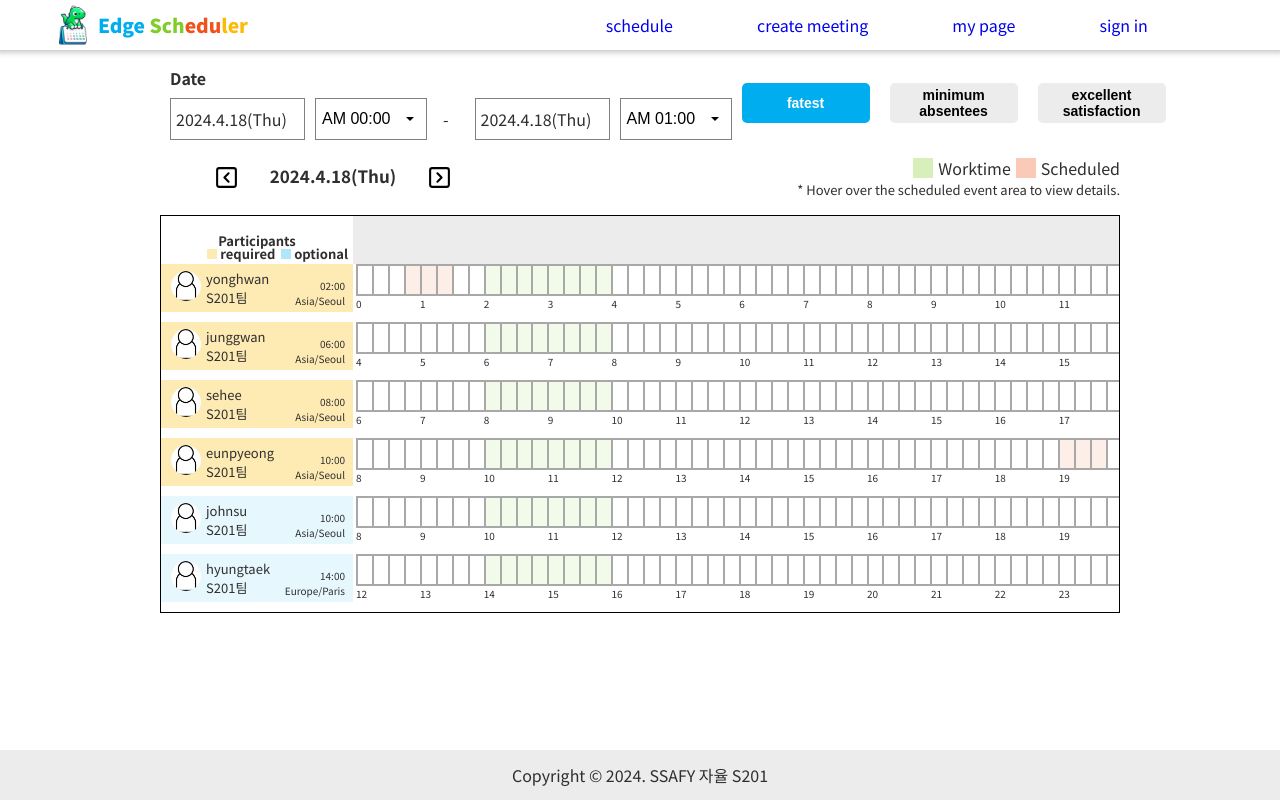
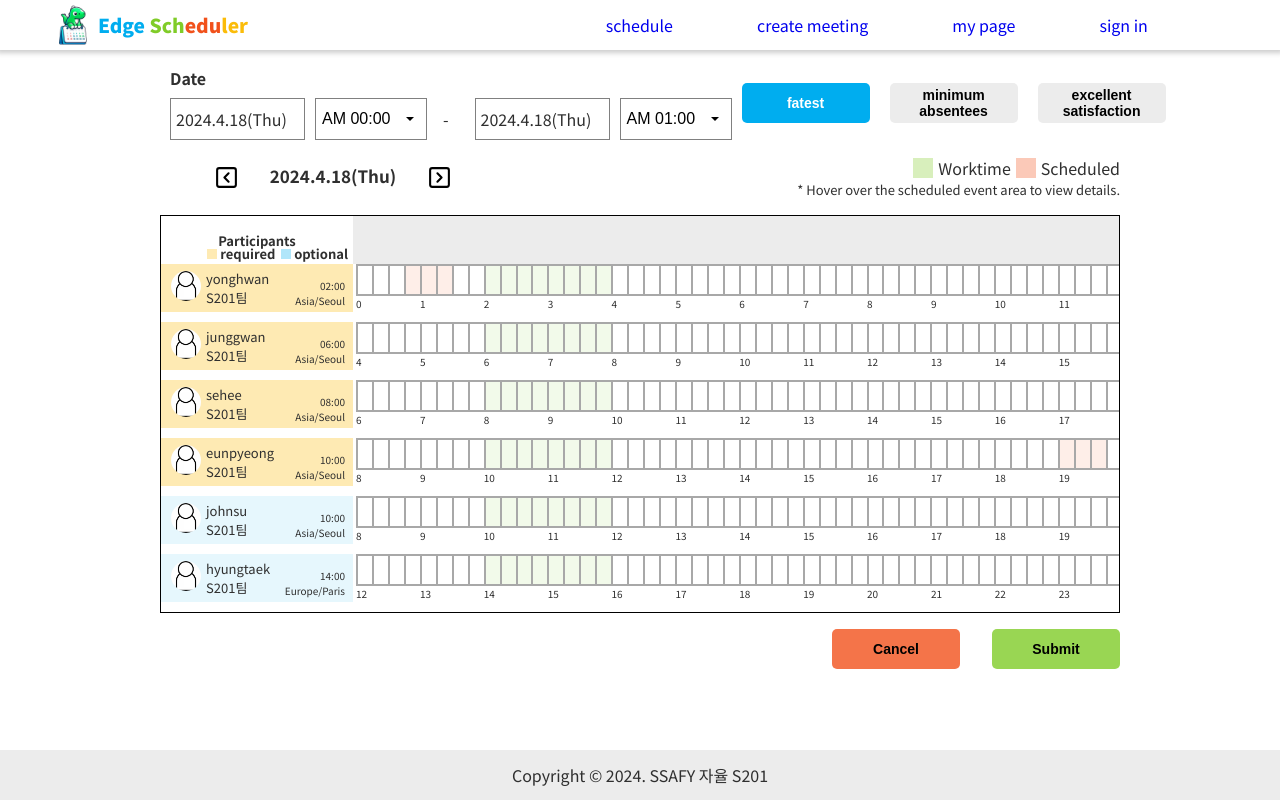
Before and after one commit to EdgeScheduler-SSAFY/Frontend, a Next.js app: page /meeting/meetingSchedule in a window 1280 px wide. Built offline with nearby package versions, Linux system fonts and the light colour scheme.

Commit message:
✨Feat :  Make buttons and submit, cancel button
Change-Id: I948eb03c60b92b468f9b0e7e056d7341a89c8ab6

```diff
--- a/src/app/meeting/meetingSchedule/page.tsx
+++ b/src/app/meeting/meetingSchedule/page.tsx
@@ -7,6 +7,8 @@ import { LuChevronLeftSquare, LuChevronRightSquare } from "react-icons/lu";
 import ScheduleComponent from "./scheduleComponent";
 import { Color } from "@/shared/lib/styles/color";
 import RecommendTypeSetButton from "@/features/meetingSchedule/ui/RecommendTypeSetButton";
+import CancelButton from "@/features/meetingSchedule/ui/CancelButton";
+import SubmitButton from "@/features/meetingSchedule/ui/SubmitButton";
 
 const days = ["Sun", "Mon", "Tue", "Wed", "Thu", "Fri", "Sat"];
 export default function MeetingSchedule() {
@@ -218,6 +220,11 @@ export default function MeetingSchedule() {
         setParentStartIndex={(timeIndex: number) => setStartIndex(timeIndex)}
         setParentEndIndex={(timeIndex: number) => setEndIndex(timeIndex)}
       />
+
+      <ButtonsLayout>
+        <CancelButton>Cancel</CancelButton>
+        <SubmitButton>Submit</SubmitButton>
+      </ButtonsLayout>
     </MainLayout>
   );
 }
@@ -360,3 +367,10 @@ const TimeDiv = styled.div`
   width: 7rem;
   padding-bottom: 4px;
 `;
+
+const ButtonsLayout = styled.div`
+  display: flex;
+  justify-content: right;
+  margin-top: 1rem;
+  gap: 2rem;
+`;
--- a/src/app/meeting/meetingSchedule/scheduleComponent.tsx
+++ b/src/app/meeting/meetingSchedule/scheduleComponent.tsx
@@ -6,10 +6,11 @@ import React, { useEffect, useRef, useState } from "react";
 import { Color } from "@/shared/lib/styles/color";
 import {
   ScheduleComponentProps,
-  timeDivProps,
   timeStampProps,
   vipDivProps,
 } from "@/shared/lib/type";
+import TimeDiv from "@/features/meetingSchedule/ui/TimeDiv";
+import TimeStampDiv from "@/features/meetingSchedule/ui/TimeStampDiv";
 
 const vip: boolean[] = [true, true, true, true, false, false];
 const checkedTime: number[][] = [];
@@ -168,7 +169,7 @@ export default function ScheduleComponent({
                       timeindex={timeIndex}
                       startindex={startIndex}
                       endindex={endIndex}
-                    ></TimeDiv>
+                    />
                   );
                 })}
               </TimeDivGroup>
@@ -176,28 +177,24 @@ export default function ScheduleComponent({
                 {allDayTime.map((v: boolean, timeIndex: number) => {
                   if (timeIndex % 4 === 0) {
                     return (
-                      <TimeStamp
+                      <TimeStampDiv
                         key={timeIndex}
                         personindex={personindex}
                         timeindex={timeIndex}
-                        startindex={startIndex}
-                        endindex={endIndex}
                       >
                         {(startTime[personindex] +
                           Math.floor(timeIndex / 4) +
                           24) %
                           24}
-                      </TimeStamp>
+                      </TimeStampDiv>
                     );
                   } else {
                     return (
-                      <TimeStamp
+                      <TimeStampDiv
                         key={timeIndex}
                         personindex={personindex}
                         timeindex={timeIndex}
-                        startindex={startIndex}
-                        endindex={endIndex}
-                      ></TimeStamp>
+                      ></TimeStampDiv>
                     );
                   }
                 })}
@@ -268,32 +265,6 @@ const RecommendTimeSchedule = styled.div`
   width: 112rem;
   background-color: ${Color("black50")};
 `;
-const TimeDiv = styled.div<timeDivProps>`
-  box-sizing: border-box;
-  width: 1rem;
-  height: 2rem;
-  background-color: ${({ selected }) =>
-    selected === 2
-      ? Color("green50")
-      : selected === 1
-      ? Color("orange50")
-      : ""};
-  border-top: 2px solid ${Color("black200")};
-  border-bottom: 2px solid ${Color("black200")};
-  border-left: 2px solid ${Color("black200")};
-  background-color: ${({ timeindex, startindex, endindex, selected }) => {
-    if (timeindex <= endindex && timeindex >= startindex) {
-      switch (selected) {
-        case 1:
-          return Color("orange300");
-        case 2:
-          return Color("blue300");
-        default:
-          return Color("blue100");
-      }
-    }
-  }};
-`;
 
 const TimeDivGroup = styled.div`
   display: flex;
@@ -309,11 +280,6 @@ const TimeStampGroup = styled.div`
   margin-left: 3px;
 `;
 
-const TimeStamp = styled.div<timeStampProps>`
-  box-sizing: border-box;
-  width: 1rem;
-  height: 26px;
-`;
 const PersonInfo = styled.div`
   display: flex;
   /* flex-direction: column; */
--- a/src/app/meeting/page.tsx
+++ b/src/app/meeting/page.tsx
@@ -6,8 +6,8 @@ export default function Meeting() {
   return (
     <MainLayout>
       <Linkdiv>
-        <StyledLink href='/meeting/createMeeting'>createMeeting</StyledLink>
-        <StyledLink href='/meeting/meetingSchedule'>meetingSchedule</StyledLink>
+        <StyledLink href="/meeting/createMeeting">createMeeting</StyledLink>
+        <StyledLink href="/meeting/meetingSchedule">meetingSchedule</StyledLink>
       </Linkdiv>
     </MainLayout>
   );
--- /dev/null
+++ b/src/features/meetingSchedule/ui/CancelButton.tsx
@@ -0,0 +1,28 @@
+import { Color } from "@/shared/lib/styles/color";
+import React from "react";
+import styled from "styled-components";
+
+interface SubmitButtonProps {
+  children: React.ReactNode;
+}
+
+const StyledButton = styled.button<SubmitButtonProps>`
+  min-width: 8rem;
+  min-height: 2.5rem;
+  border: none;
+  border-radius: 5px;
+  padding-top: auto;
+  padding-bottom: auto;
+  background-color: ${Color("orange400")};
+  font-size: 14px;
+  font-weight: 600;
+  &:hover {
+    cursor: pointer;
+    background-color: ${Color("orange600")};
+  }
+`;
+const CancelButton: React.FC<SubmitButtonProps> = ({ children }) => (
+  <StyledButton>{children}</StyledButton>
+);
+
+export default CancelButton;
--- a/src/features/meetingSchedule/ui/RecommendTypeSetButton.tsx
+++ b/src/features/meetingSchedule/ui/RecommendTypeSetButton.tsx
@@ -1,4 +1,3 @@
-// ui/recommendTypeSetButton.tsx
 import { Color } from "@/shared/lib/styles/color";
 import React from "react";
 import styled from "styled-components";
@@ -6,7 +5,7 @@ import styled from "styled-components";
 interface recommendTypeSetButtonProps {
   selected: boolean;
   onClick: () => void;
-  children: React.ReactNode;
+  children?: React.ReactNode;
 }
 
 const StyledButton = styled.button<recommendTypeSetButtonProps>`
--- /dev/null
+++ b/src/features/meetingSchedule/ui/SubmitButton.tsx
@@ -0,0 +1,29 @@
+// ui/recommendTypeSetButton.tsx
+import { Color } from "@/shared/lib/styles/color";
+import React from "react";
+import styled from "styled-components";
+
+interface SubmitButtonProps {
+  children: React.ReactNode;
+}
+
+const StyledButton = styled.button<SubmitButtonProps>`
+  min-width: 8rem;
+  min-height: 2.5rem;
+  border: none;
+  border-radius: 5px;
+  padding-top: auto;
+  padding-bottom: auto;
+  font-size: 14px;
+  font-weight: 600;
+  background-color: ${Color("green400")};
+  &:hover {
+    cursor: pointer;
+    background-color: ${Color("green600")};
+  }
+`;
+const SubmitButton: React.FC<SubmitButtonProps> = ({ children }) => (
+  <StyledButton>{children}</StyledButton>
+);
+
+export default SubmitButton;
--- /dev/null
+++ b/src/features/meetingSchedule/ui/TimeDiv.tsx
@@ -0,0 +1,50 @@
+import { Color } from "@/shared/lib/styles/color";
+import { timeDivProps } from "@/shared/lib/type";
+import styled from "styled-components";
+
+const StyledDiv = styled.div<timeDivProps>`
+  box-sizing: border-box;
+  width: 1rem;
+  height: 2rem;
+  background-color: ${({ selected }) =>
+    selected === 2
+      ? Color("green50")
+      : selected === 1
+      ? Color("orange50")
+      : ""};
+  border-top: 2px solid ${Color("black200")};
+  border-bottom: 2px solid ${Color("black200")};
+  border-left: 2px solid ${Color("black200")};
+  background-color: ${({ timeindex, startindex, endindex, selected }) => {
+    if (timeindex <= endindex && timeindex >= startindex) {
+      switch (selected) {
+        case 1:
+          return Color("orange300");
+        case 2:
+          return Color("blue300");
+        default:
+          return Color("blue100");
+      }
+    }
+  }};
+`;
+
+const TimeDiv: React.FC<timeDivProps> = ({
+  timeindex,
+  startindex,
+  endindex,
+  selected,
+  personindex,
+}) => {
+  return (
+    <StyledDiv
+      personindex={personindex}
+      timeindex={timeindex}
+      startindex={startindex}
+      endindex={endindex}
+      selected={selected}
+    ></StyledDiv>
+  );
+};
+
+export default TimeDiv;
--- /dev/null
+++ b/src/features/meetingSchedule/ui/TimeStampDiv.tsx
@@ -0,0 +1,22 @@
+import { timeStampProps } from "@/shared/lib/type";
+import styled from "styled-components";
+
+const StyledDiv = styled.div<timeStampProps>`
+  box-sizing: border-box;
+  width: 1rem;
+  height: 26px;
+`;
+
+const TimeStampDiv: React.FC<timeStampProps> = ({
+  timeindex,
+  personindex,
+  children,
+}) => {
+  return (
+    <StyledDiv personindex={personindex} timeindex={timeindex}>
+      {children}
+    </StyledDiv>
+  );
+};
+
+export default TimeStampDiv;
--- a/src/shared/lib/type/index.d.ts
+++ b/src/shared/lib/type/index.d.ts
@@ -23,8 +23,7 @@ export interface vipDivProps {
 export interface timeStampProps {
   personindex: number;
   timeindex: number;
-  startindex: number;
-  endindex: number;
+  children?: React.ReactNode;
 }
 
 export interface timeDivProps {
```
